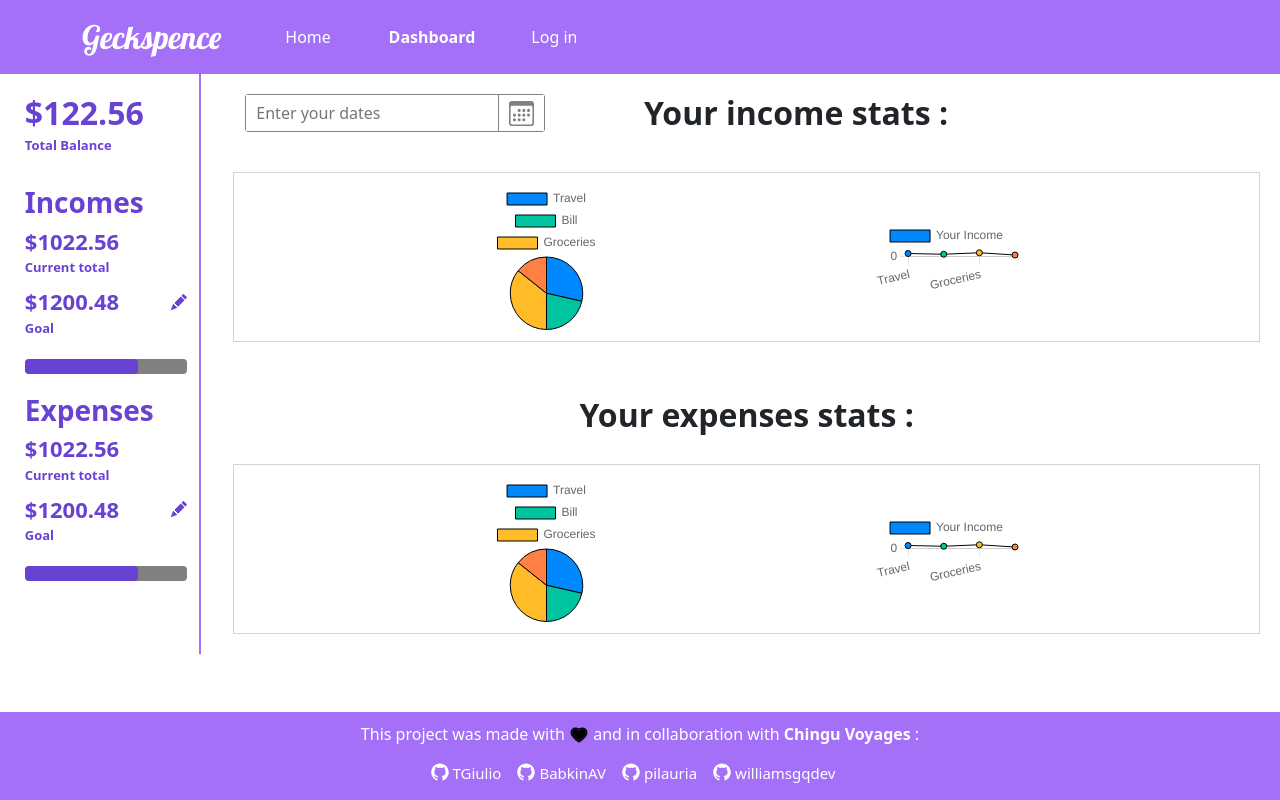
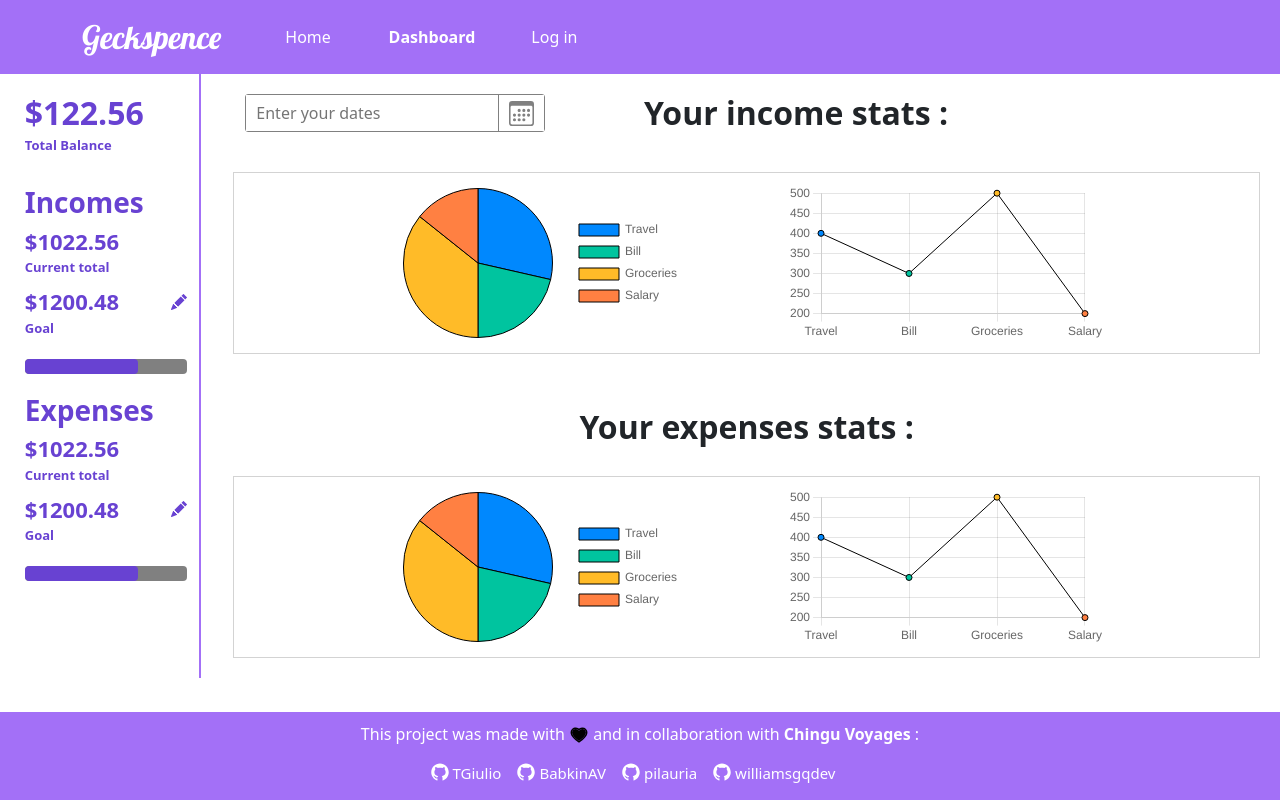
Before and after one commit to chingu-voyages/v37-geckos-team-07, a React (Create React App) app: page /dashboard in a window 1280 px wide. Built offline with nearby package versions, Linux system fonts and the light colour scheme.

Commit message:
fix the charts layout in the dashboard

```diff
--- a/src/components/LineChart.js
+++ b/src/components/LineChart.js
@@ -1,8 +1,17 @@
 import React from 'react';
 import { Line } from 'react-chartjs-2';
 
+const lineOptions = {
+  plugins: {
+    legend: {
+      display: false,
+      position: 'right',
+    },
+  },
+};
+
 function LineChart({ chartData }) {
-  return <Line data={chartData} />;
+  return <Line options={lineOptions} data={chartData} />;
 }
 
 export default LineChart;
--- a/src/components/PieChart.js
+++ b/src/components/PieChart.js
@@ -3,8 +3,18 @@ import React from 'react';
 import { Chart as ChartJS } from 'chart.js/auto';
 import { Pie } from 'react-chartjs-2';
 
+const pieOptions = {
+  responsive: false,
+  plugins: {
+    legend: {
+      display: true,
+      position: 'right',
+    },
+  },
+};
+
 function PieChart({ chartData }) {
-  return <Pie data={chartData} />;
+  return <Pie options={pieOptions} data={chartData} />;
 }
 
 export default PieChart;
--- a/src/layout/Dashboard.js
+++ b/src/layout/Dashboard.js
@@ -51,10 +51,10 @@ function Dashboard() {
                 </div>
               </div>
               <Row className="charts">
-                <Col md={2} sm={12} className="pie__chart">
+                <Col md={3} sm={12} className="pie__chart">
                   <PieChart chartData={userBudget} />
                 </Col>
-                <Col md={2} sm={12} className="line__chart">
+                <Col md={4} sm={12} className="line__chart">
                   <LineChart chartData={userBudget} />
                 </Col>
               </Row>
@@ -81,10 +81,10 @@ function Dashboard() {
                 </div>
               </div>
               <Row className="charts">
-                <Col md={2} sm={12} className="pie__chart">
+                <Col md={3} sm={12} className="pie__chart">
                   <PieChart chartData={userBudget} />
                 </Col>
-                <Col md={2} sm={12} className="line__chart">
+                <Col md={4} sm={12} className="line__chart">
                   <LineChart chartData={userBudget} />
                 </Col>
               </Row>
```
